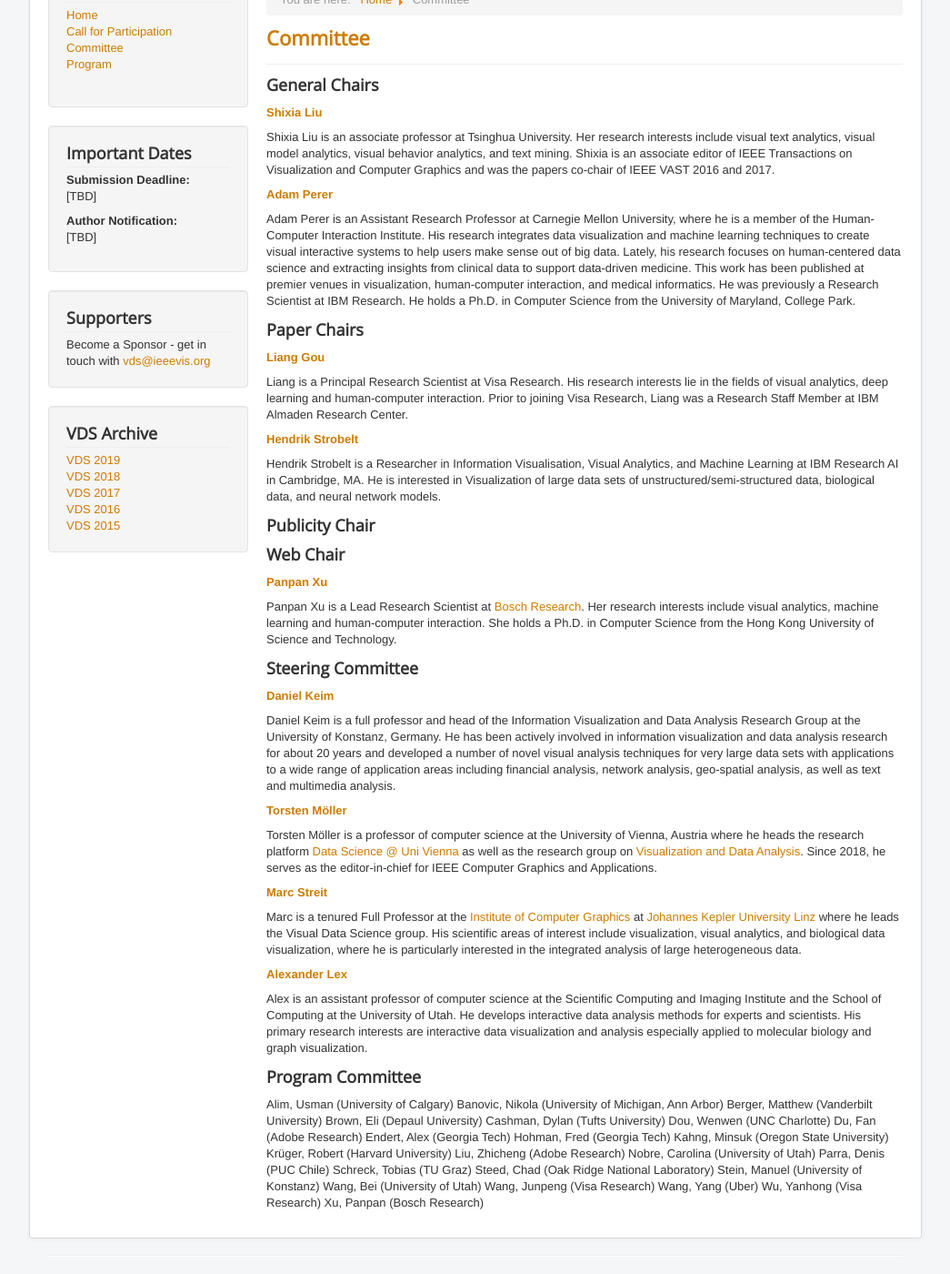
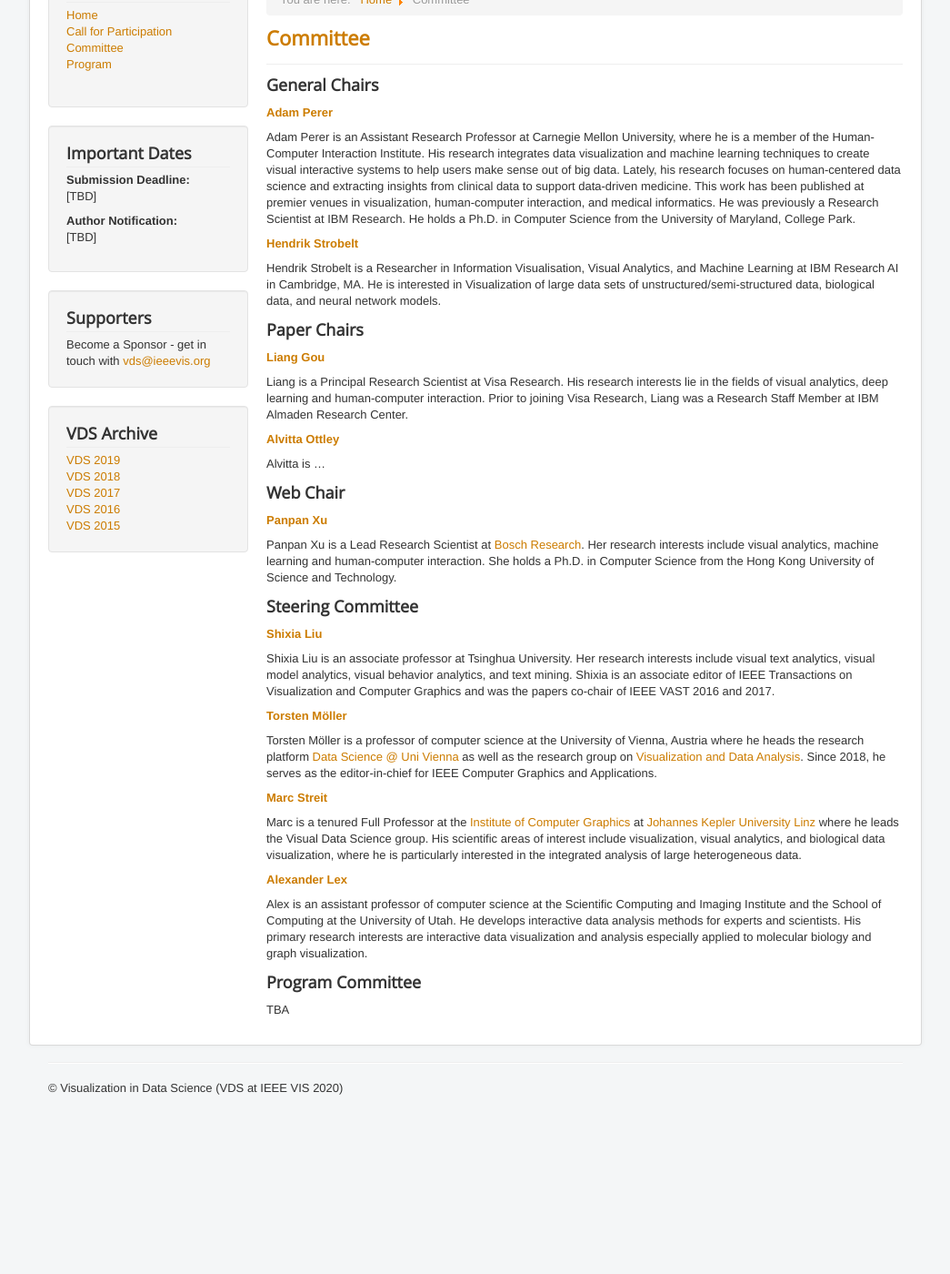
Before and after one commit to visualdatascience/2020, a Jekyll site: the page built from committee.md, in a window 1280 px wide and 1400 px high, scrolled down 325 px. Shown: the whole window at 91% size, without its empty margins (117-1162 px from the left). Built offline with Jekyll 4.4.1, drawn with Linux system fonts in a browser that asks for light colours; after the commit the page ends 1559 px from its top, so only the background shows below that.

Commit message:
updates for VDS 2020

```diff
--- a/committee.md
+++ b/committee.md
@@ -6,13 +6,13 @@ permalink: /committee/
 
 ### General Chairs
 
-**[Shixia Liu](http://shixialiu.com/)**
-
-Shixia Liu is an associate professor at Tsinghua University. Her research interests include visual text analytics, visual model analytics, visual behavior analytics, and text mining. Shixia is an associate editor of IEEE Transactions on Visualization and Computer Graphics and was the papers co-chair of IEEE VAST 2016 and 2017.
-
 **[Adam Perer](http://perer.org/)**
 
 Adam Perer is an Assistant Research Professor at Carnegie Mellon University, where he is a member of the Human-Computer Interaction Institute. His research integrates data visualization and machine learning techniques to create visual interactive systems to help users make sense out of big data. Lately, his research focuses on human-centered data science and extracting insights from clinical data to support data-driven medicine. This work has been published at premier venues in visualization, human-computer interaction, and medical informatics. He was previously a Research Scientist at IBM Research. He holds a Ph.D. in Computer Science from the University of Maryland, College Park.
+
+**[Hendrik Strobelt](http://hendrik.strobelt.com/)**
+
+Hendrik Strobelt is a Researcher in Information Visualisation, Visual Analytics, and Machine Learning at IBM Research AI in Cambridge, MA. He is interested in Visualization of large data sets of unstructured/semi-structured data, biological data, and neural network models.
 
 ### Paper Chairs
 
@@ -20,12 +20,9 @@ Adam Perer is an Assistant Research Professor at Carnegie Mellon University, whe
 
 Liang is a Principal Research Scientist at Visa Research. His research interests lie in the fields of visual analytics, deep learning and human-computer interaction. Prior to joining Visa Research, Liang was a Research Staff Member at IBM Almaden Research Center.
 
-**[Hendrik Strobelt](http://hendrik.strobelt.com/)**
+**[Alvitta Ottley](http://visualdata.wustl.edu)**
 
-Hendrik Strobelt is a Researcher in Information Visualisation, Visual Analytics, and Machine Learning at IBM Research AI in Cambridge, MA. He is interested in Visualization of large data sets of unstructured/semi-structured data, biological data, and neural network models.
-
-
-### Publicity Chair
+Alvitta is ...
 
 
 ### Web Chair
@@ -37,10 +34,9 @@ Panpan Xu is a Lead Research Scientist at [Bosch Research](http://www.bosch.com/
 
 ### Steering Committee
 
-**[Daniel Keim](https://www.vis.uni-konstanz.de/mitglieder/keim/)**
+**[Shixia Liu](http://shixialiu.com)**
 
-Daniel Keim is a full professor and head of the Information Visualization and Data Analysis Research Group at the University of Konstanz, Germany. He has been actively involved in information visualization and data analysis research for about 20 years and developed a number of novel visual analysis techniques for very large data sets with applications to a wide range of application areas including financial analysis, network analysis, geo-spatial analysis, as well as text and multimedia analysis.
-
+Shixia Liu is an associate professor at Tsinghua University. Her research interests include visual text analytics, visual model analytics, visual behavior analytics, and text mining. Shixia is an associate editor of IEEE Transactions on Visualization and Computer Graphics and was the papers co-chair of IEEE VAST 2016 and 2017.
 
 **[Torsten Möller](https://cs.univie.ac.at/Torsten.Möller)**
 
@@ -56,8 +52,9 @@ Alex is an assistant professor of computer science at the Scientific Computing a
 
 ### Program Committee
 
+TBA
 
-Alim, Usman (University of Calgary)
+<!-- Alim, Usman (University of Calgary)
 Banovic, Nikola (University of Michigan, Ann Arbor)
 Berger, Matthew (Vanderbilt University)
 Brown, Eli (Depaul University)
@@ -78,7 +75,7 @@ Wang, Bei (University of Utah)
 Wang, Junpeng (Visa Research)
 Wang, Yang (Uber)
 Wu, Yanhong (Visa Research)
-Xu, Panpan (Bosch Research)
+Xu, Panpan (Bosch Research) -->
 
 
 <!-- - Andrienko, Natalia (Fraunhofer IAIS & City University London)
```
Also changed, not shown: index.md (+9 -2 lines).
